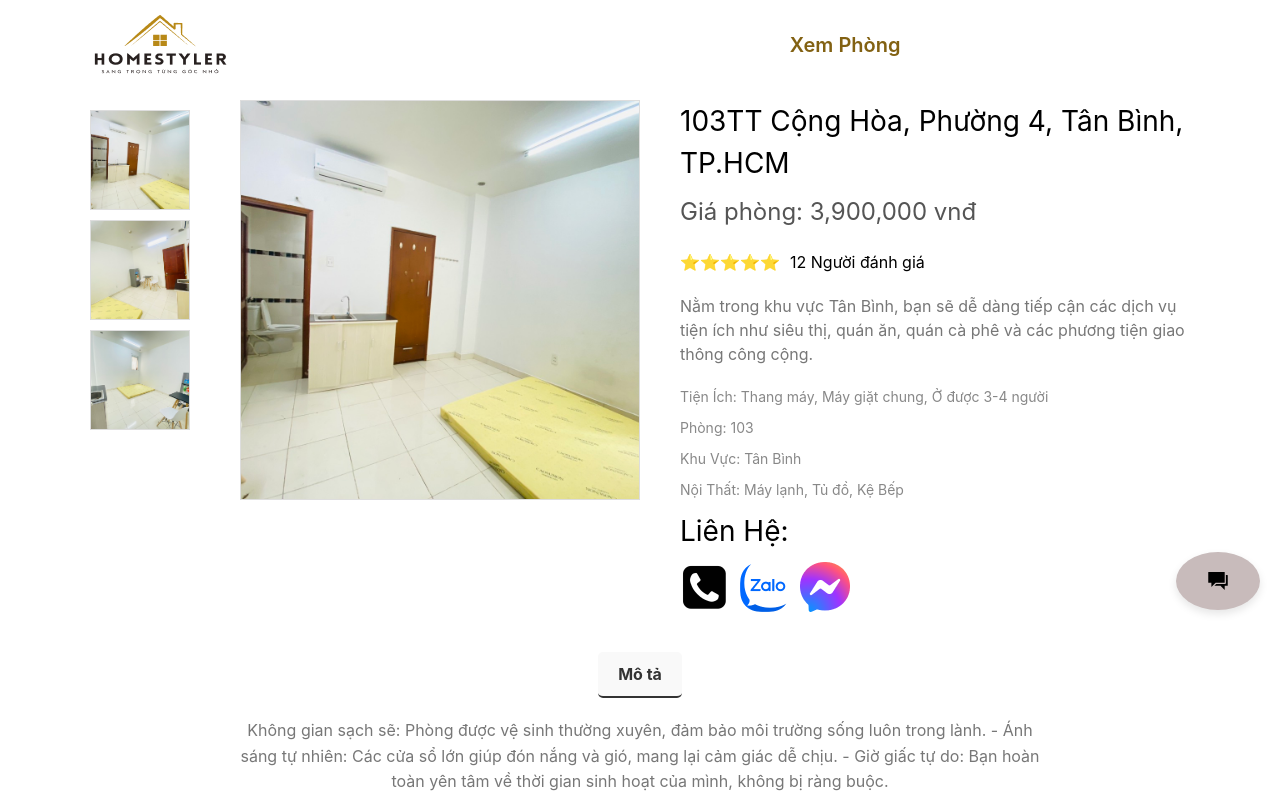
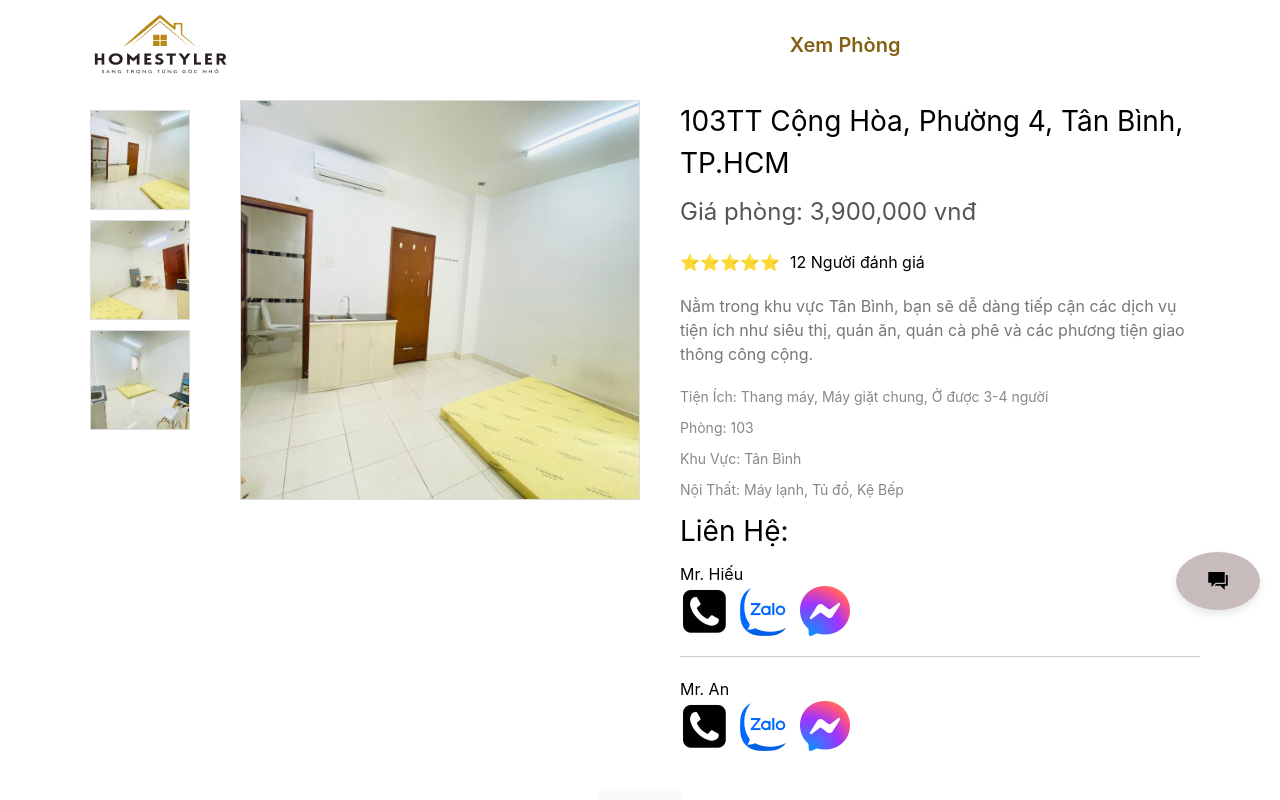
Before and after one commit to hieuhisky123/hethongphongtrominhhieu, a React (Create React App) app: page /product/1 in a window 1280 px wide. Shown: the top 800 px of the page. Built offline with nearby package versions, Linux system fonts and the light colour scheme.

Commit message:
fix liên hệ

```diff
--- a/src/components/products/ProductDetail.css
+++ b/src/components/products/ProductDetail.css
@@ -217,6 +217,14 @@
     margin-bottom: 20px;
 }
 
+.divider {
+    width: 100%;
+    height: 1px;
+    background-color: #ccc; /* Adjust color as needed */
+    margin: 20px 0; /* Space around the divider */
+  }
+
+
 /* Responsive styling for smaller devices */
 /* @media (max-width: 1024px) {
     .product-main-image {
--- a/src/components/products/ProductDetail.jsx
+++ b/src/components/products/ProductDetail.jsx
@@ -76,23 +76,22 @@ const ProductDetail = () => {
             <div className="product-info">
               <h1>{product.name}</h1>
               <p className="price">Giá phòng: {product.price}</p>
-
               <div className="ratings">
                 <span>⭐⭐⭐⭐⭐</span>
                 <span>{product.reviews} Người đánh giá</span>
               </div>
-
               <p className="description-short">{product.shortDescription}</p>
-
               <div className="product-details">
                 <p>Tiện Ích: {product.utilities.join(", ")}</p>
                 <p>Phòng: {product.sku}</p>
                 <p>Khu Vực: {product.category}</p>
                 <p>Nội Thất: {product.tags.join(", ")}</p>
               </div>
-
               <div className="social-share">
                 <h1>Liên Hệ:</h1>
+              </div>
+              <div className="social-share">
+                <h3>Mr. Hiếu</h3>
               </div>
               <div className="social-share">
                 <Icon>
@@ -112,6 +111,36 @@ const ProductDetail = () => {
                 <Icon>
                   <a
                     href="https://m.me/100049668137817"
+                    target="_blank"
+                    rel="noopener noreferrer"
+                  >
+                    <img src={facebook} alt="facebook" />
+                  </a>
+                </Icon>
+              </div>
+              <div className="divider"></div>{" "}
+              {/* Divider between Mr. Hiếu and Mr. An */}
+              <div className="social-share">
+                <h3>Mr. An</h3>
+              </div>
+              <div className="social-share">
+                <Icon>
+                  <a href="tel:0938739530">
+                    <img src={phone} alt="phone" />
+                  </a>
+                </Icon>
+                <Icon>
+                  <a
+                    href="https://zalo.me/0708538783"
+                    target="_blank"
+                    rel="noopener noreferrer"
+                  >
+                    <img src={zalo} alt="zalo" />
+                  </a>
+                </Icon>
+                <Icon>
+                  <a
+                    href="https://m.me/61561736154560"
                     target="_blank"
                     rel="noopener noreferrer"
                   >
@@ -189,19 +218,7 @@ const Icon = styled.div`
   align-items: center;
 `;
 
-const WishlistButton = styled.button`
-  background-color: black;
-  color: white;
-  padding: 10px 20px;
-  border: none;
-  cursor: pointer;
-  transition: background-color 0.3s ease;
-  margin-top: 30px;
-
-  &:hover {
-    background-color: gray;
-  }
-`;
+const WishlistButton = styled.button``;
 
 const CartButton = styled.button`
   background-color: #007bff;
```
